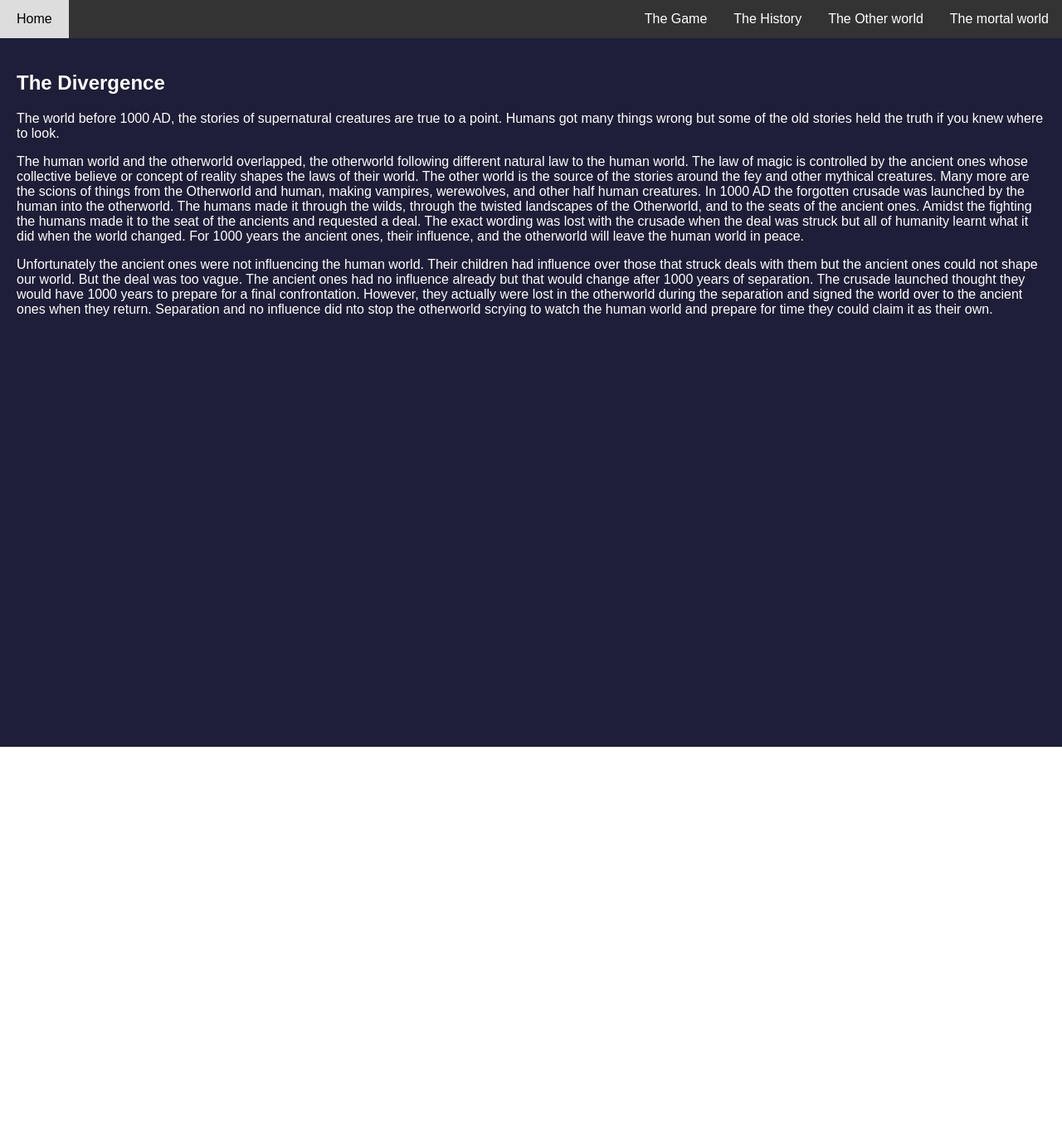
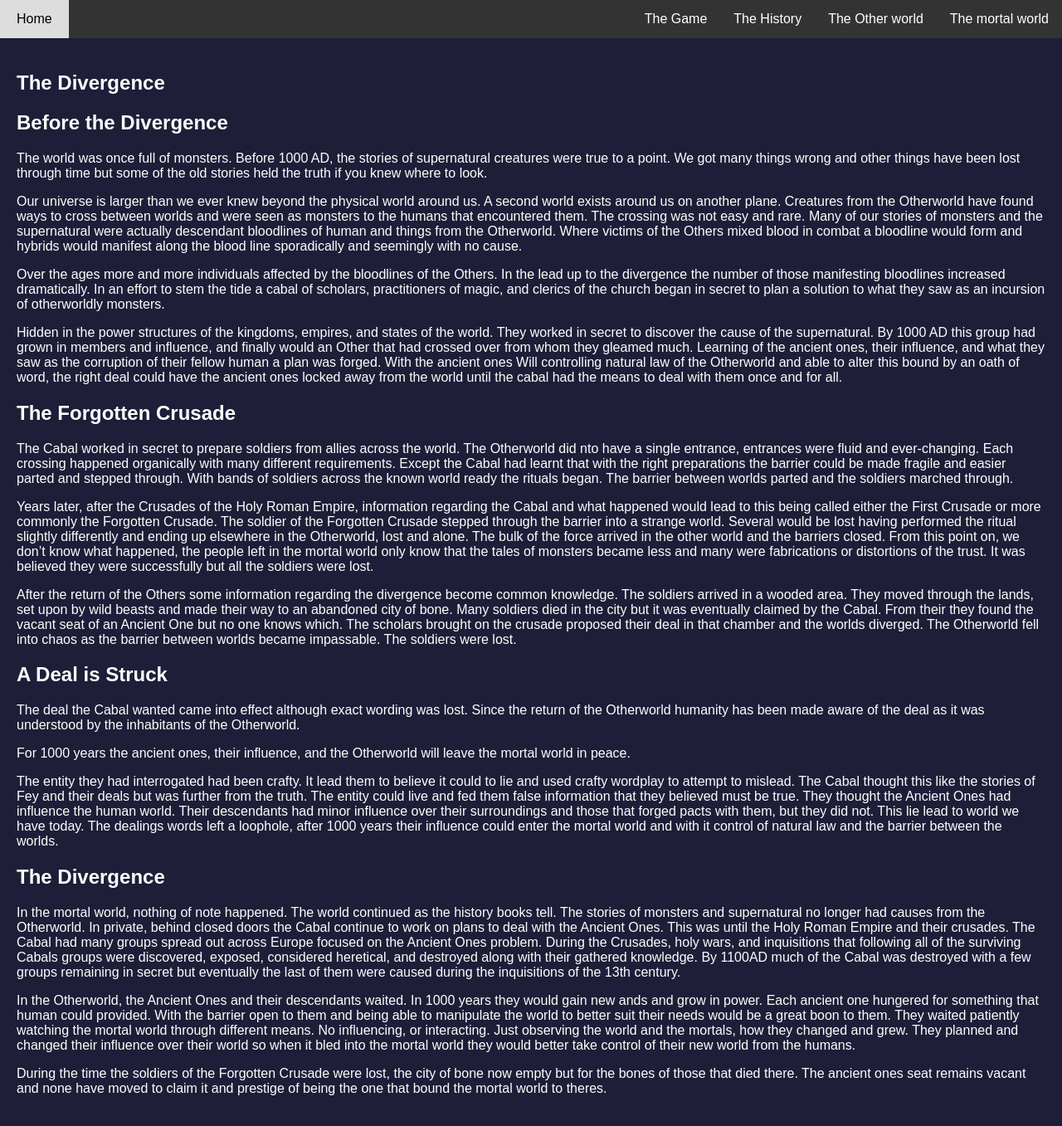
Before and after one commit to KikiUnique/KikiUnique.github.io, a Jekyll site: the page built from docs/history/divergence.md, in a window 1280 px wide. Shown: the whole page at 83% size. Built offline with Jekyll 4.4.1, drawn with Linux system fonts in a browser that asks for light colours; the repository's description, which GitHub fills in, is left out; before the commit the page ends 900 px from its top, so only the background shows below that.

Commit message:
Update page regarding the divergence

```diff
--- a/docs/history/divergence.md
+++ b/docs/history/divergence.md
@@ -3,8 +3,33 @@ layout: default
 title: The Divergence
 ---
 
-The world before 1000 AD, the stories of supernatural creatures are true to a point. Humans got many things wrong but some of the old stories held the truth if you knew where to look.
+## Before the Divergence
 
-The human world and the otherworld overlapped, the otherworld following different natural law to the human world. The law of magic is controlled by the ancient ones whose collective believe or concept of reality shapes the laws of their world. The other world is the source of the stories around the fey and other mythical creatures. Many more are the scions of things from the Otherworld and human, making vampires, werewolves, and other half human creatures. In 1000 AD the forgotten crusade was launched by the human into the otherworld. The humans made it through the wilds, through the twisted landscapes of the Otherworld, and to the seats of the ancient ones. Amidst the fighting the humans made it to the seat of the ancients and requested a deal. The exact wording was lost with the crusade when the deal was struck but all of humanity learnt what it did when the world changed. For 1000 years the ancient ones, their influence, and the otherworld will leave the human world in peace.
+The world was once full of monsters. Before 1000 AD, the stories of supernatural creatures were true to a point. We got many things wrong and other things have been lost through time but some of the old stories held the truth if you knew where to look.
 
-Unfortunately the ancient ones were not influencing the human world. Their children had influence over those that struck deals with them but the ancient ones could not shape our world. But the deal was too vague. The ancient ones had no influence already but that would change after 1000 years of separation. The crusade launched thought they would have 1000 years to prepare for a final confrontation. However, they actually were lost in the otherworld during the separation and signed the world over to the ancient ones when they return. Separation and no influence did nto stop the otherworld scrying to watch the human world and prepare for time they could claim it as their own.
+Our universe is larger than we ever knew beyond the physical world around us. A second world exists around us on another plane. Creatures from the Otherworld have found ways to cross between worlds and were seen as monsters to the humans that encountered them. The crossing was not easy and rare. Many of our stories of monsters and the supernatural were actually descendant bloodlines of human and things from the Otherworld. Where victims of the Others mixed blood in combat a bloodline would form and hybrids would manifest along the blood line sporadically and seemingly with no cause.
+
+Over the ages more and more individuals affected by the bloodlines of the Others. In the lead up to the divergence the number of those manifesting bloodlines increased dramatically. In an effort to stem the tide a cabal of scholars, practitioners of magic, and clerics of the church began in secret to plan a solution to what they saw as an incursion of otherworldly monsters.
+
+Hidden in the power structures of the kingdoms, empires, and states of the world. They worked in secret to discover the cause of the supernatural. By 1000 AD this group had grown in members and influence, and finally would an Other that had crossed over from whom they gleamed much. Learning of the ancient ones, their influence, and what they saw as the corruption of their fellow human a plan was forged. With the ancient ones Will controlling natural law of the Otherworld and able to alter this bound by an oath of word, the right deal could have the ancient ones locked away from the world until the cabal had the means to deal with them once and for all.
+
+## The Forgotten Crusade
+The Cabal worked in secret to prepare soldiers from allies across the world. The Otherworld did nto have a single entrance, entrances were fluid and ever-changing. Each crossing happened organically with many different requirements. Except the Cabal had learnt that with the right preparations the barrier could be made fragile and easier parted and stepped through. With bands of soldiers across the known world ready the rituals began. The barrier between worlds parted and the soldiers marched through.
+
+Years later, after the Crusades of the Holy Roman Empire, information regarding the Cabal and what happened would lead to this being called either the First Crusade or more commonly the Forgotten Crusade. The soldier of the Forgotten Crusade stepped through the barrier into a strange world. Several would be lost having performed the ritual slightly differently and ending up elsewhere in the Otherworld, lost and alone. The bulk of the force arrived in the other world and the barriers closed. From this point on, we don't know what happened, the people left in the mortal world only know that the tales of monsters became less and many were fabrications or distortions of the trust. It was believed they were successfully but all the soldiers were lost.
+
+After the return of the Others some information regarding the divergence become common knowledge. The soldiers arrived in a wooded area. They moved through the lands, set upon by wild beasts and made their way to an abandoned city of bone. Many soldiers died in the city but it was eventually claimed by the Cabal. From their they found the vacant seat of an Ancient One but no one knows which. The scholars brought on the crusade proposed their deal in that chamber and the worlds diverged. The Otherworld fell into chaos as the barrier between worlds became impassable. The soldiers were lost.
+
+## A Deal is Struck
+The deal the Cabal wanted came into effect although exact wording was lost. Since the return of the Otherworld humanity has been made aware of the deal as it was understood by the inhabitants of the Otherworld.
+
+For 1000 years the ancient ones, their influence, and the Otherworld will leave the mortal world in peace.
+
+The entity they had interrogated had been crafty. It lead them to believe it could to lie and used crafty wordplay to attempt to mislead. The Cabal thought this like the stories of Fey and their deals but was further from the truth. The entity could live and fed them false information that they believed must be true. They thought the Ancient Ones had influence the human world. Their descendants had minor influence over their surroundings and those that forged pacts with them, but they did not. This lie lead to world we have today. The dealings words left a loophole, after 1000 years their influence could enter the mortal world and with it control of natural law and the barrier between the worlds.
+
+## The Divergence
+In the mortal world, nothing of note happened. The world continued as the history books tell. The stories of monsters and supernatural no longer had causes from the Otherworld. In private, behind closed doors the Cabal continue to work on plans to deal with the Ancient Ones. This was until the Holy Roman Empire and their crusades. The Cabal had many groups spread out across Europe focused on the Ancient Ones problem. During the Crusades, holy wars, and inquisitions that following all of the surviving Cabals groups were discovered, exposed, considered heretical, and destroyed along with their gathered knowledge. By 1100AD much of the Cabal was destroyed with a few groups remaining in secret but eventually the last of them were caused during the inquisitions of the 13th century.
+
+In the Otherworld, the Ancient Ones and their descendants waited. In 1000 years they would gain new ands and grow in power. Each ancient one hungered for something that human could provided. With the barrier open to them and being able to manipulate the world to better suit their needs would be a great boon to them. They waited patiently watching the mortal world through different means. No influencing, or interacting. Just observing the world and the mortals, how they changed and grew. They planned and changed their influence over their world so when it bled into the mortal world they would better take control of their new world from the humans.
+
+During the time the soldiers of the Forgotten Crusade were lost, the city of bone now empty but for the bones of those that died there. The ancient ones seat remains vacant and none have moved to claim it and prestige of being the one that bound the mortal world to theres.
```
